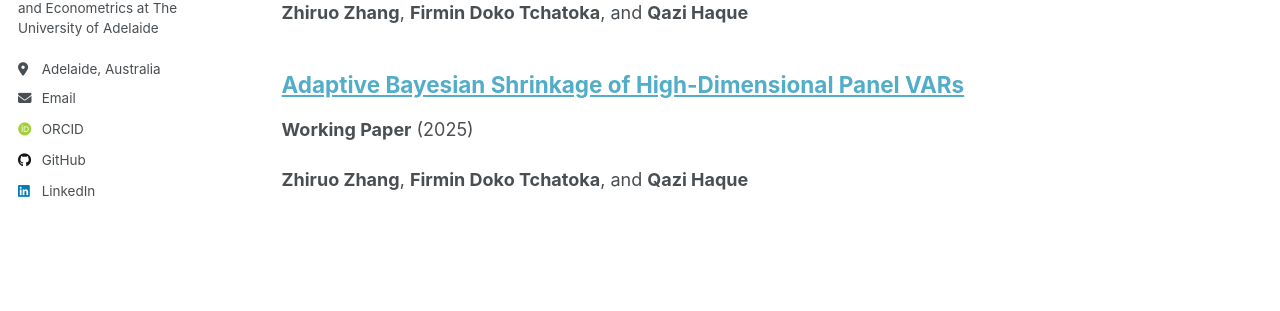
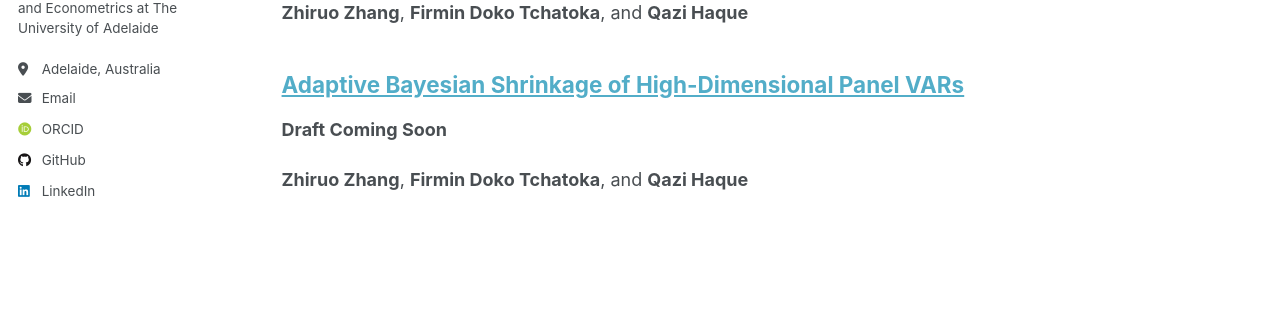
Before and after one commit to zhiruozzr/zhiruozzr.github.io, a Jekyll site: the page built from _pages/publications.html, in a window 1280 px wide and 966 px high. Shown: the part 360-671 px from the top of the window. Built offline with Jekyll 4.4.1, drawn with Linux system fonts in a browser that asks for light colours; some web fonts are replaced; a script that is not in the unit is left out.

Commit message:
Update adaptive-bayesian-shrinkage-panel-vars.md

```diff
--- a/_publications/adaptive-bayesian-shrinkage-panel-vars.md
+++ b/_publications/adaptive-bayesian-shrinkage-panel-vars.md
@@ -4,9 +4,8 @@
 category: manuscripts
 permalink: /publication/adaptive-bayesian-shrinkage-panel-vars/
 authors: "Zhiruo Zhang, Firmin Doko Tchatoka, and Qazi Haque"
-status: "Working Paper"
+status: "Coming Soon"
 date: 2025-01-01
-venue: ""
 ---
 
 **Zhiruo Zhang**, **Firmin Doko Tchatoka**, and **Qazi Haque**
```
